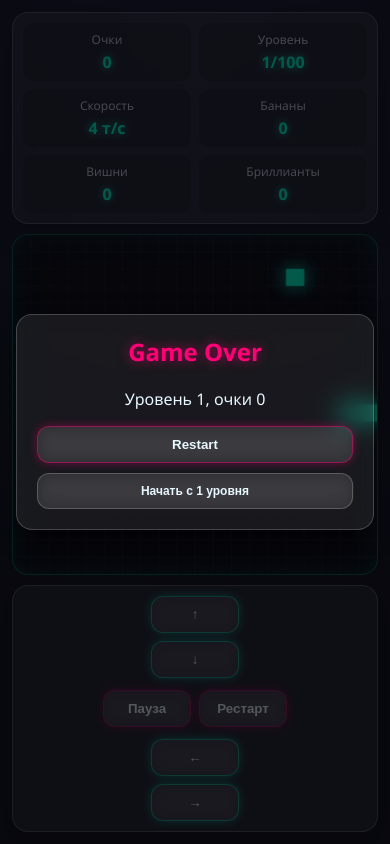
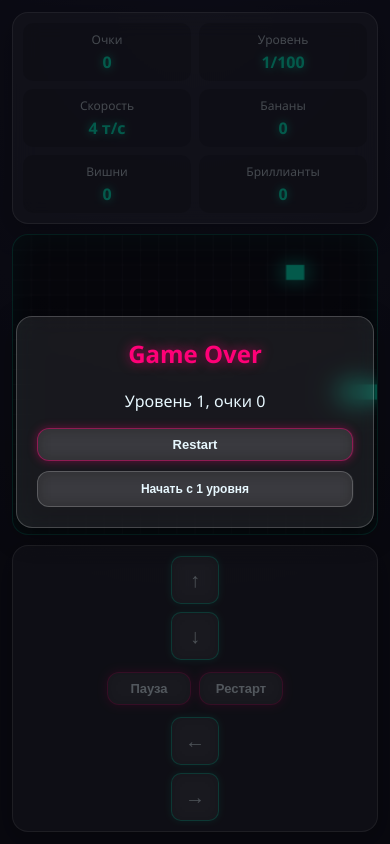
Before and after one commit to blo64-rgb/g_ai_k, a plain HTML site: page index.html in a window 390 px wide. Drawn offline with Linux system fonts and the light colour scheme.

Commit message:
Refactor CSS styles for improved structure and readability

```diff
--- a/css/styles.css
+++ b/css/styles.css
@@ -138,6 +138,20 @@ body {
   box-shadow: 0 0 10px rgba(0, 255, 204, 0.45);
 }
 
+.dir-btn {
+  width: 52px;
+  height: 52px;
+  min-width: 52px;
+  padding: 0;
+  display: inline-grid;
+  place-items: center;
+  font-size: 22px;
+  font-weight: 500;
+  color: rgba(232, 248, 255, 0.9);
+  border-radius: 10px;
+  box-shadow: 0 0 6px rgba(0, 255, 204, 0.25);
+}
+
 .action-btn {
   border-color: rgba(255, 0, 119, 0.45);
   box-shadow: 0 0 10px rgba(255, 0, 119, 0.35);
@@ -194,4 +208,17 @@ body {
   .control-group.center {
     justify-items: center;
   }
+
+  .dir-btn {
+    width: 48px;
+    height: 48px;
+    min-width: 48px;
+    font-size: 20px;
+  }
+
+  .action-btn {
+    min-width: 84px;
+    padding: 8px 10px;
+    font-size: 13px;
+  }
 }
```
